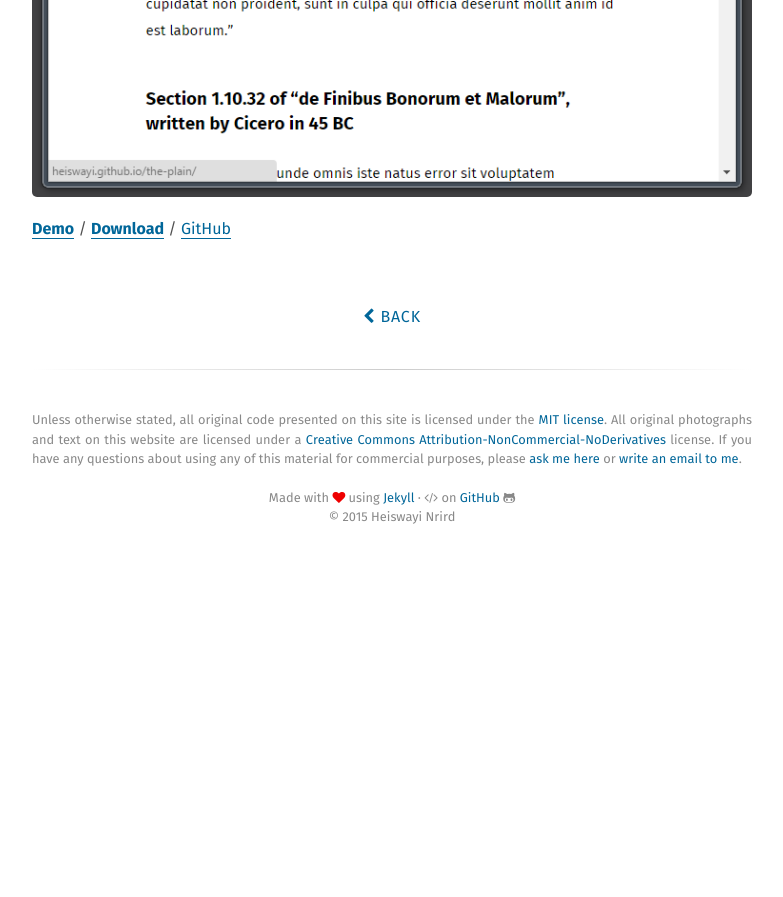
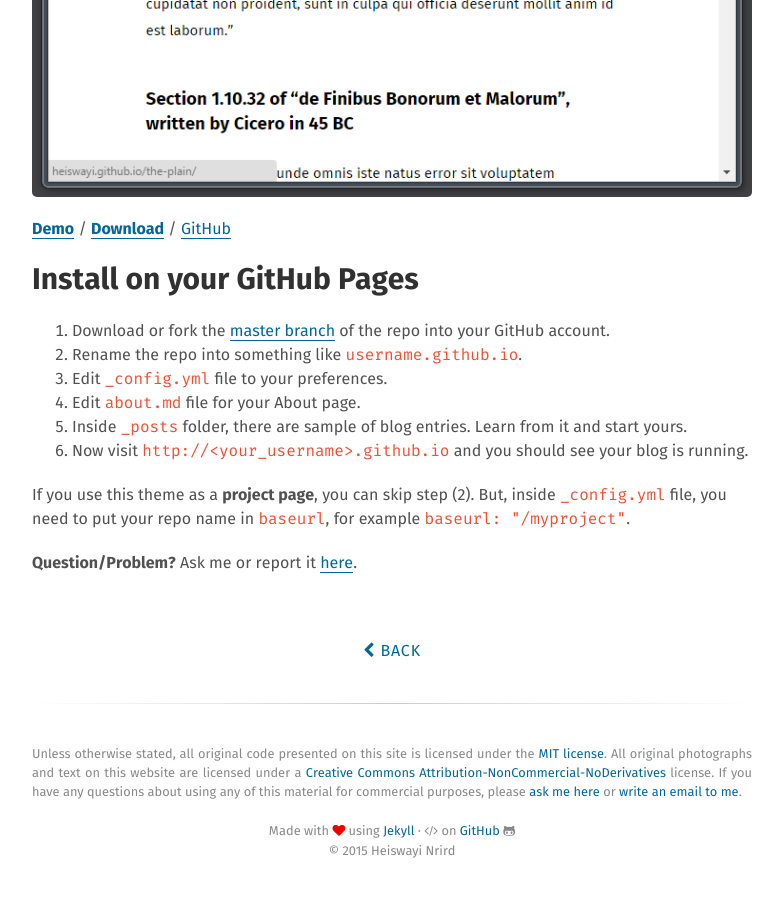
Before and after one commit to x-axis/heiswayi.github.io, a Jekyll site: the page built from _posts/2015-09-10-the-plain.md, in a window 1280 px wide and 900 px high, scrolled down 1081 px. Shown: the top 897 px of the window, without its empty margins (248-1031 px from the left). Built offline with Jekyll 4.4.1, drawn with Linux system fonts in a browser that asks for light colours; nearby versions of some CDN libraries; Markdown is read by kramdown in place of the engine named in the settings; before the commit the page ends 1647 px from its top, so only the background shows below that.

Commit message:
Update an entry

```diff
--- a/_posts/2015-09-10-the-plain.md
+++ b/_posts/2015-09-10-the-plain.md
@@ -9,4 +9,17 @@ Introducing **The Plain**, a minimalist Jekyll theme that focuses on writing mat
 
 ![Screenshot](http://heiswayi.github.io/images/20150910/the-plain.png)
 
-[**Demo**](http://heiswayi.github.io/the-plain/) / [**Download**](https://github.com/heiswayi/the-plain/archive/gh-pages.zip) / [GitHub](https://github.com/heiswayi/the-plain)
+[**Demo**](http://heiswayi.github.io/the-plain/) / [**Download**](https://github.com/heiswayi/the-plain/archive/master.zip) / [GitHub](https://github.com/heiswayi/the-plain)
+
+## Install on your GitHub Pages
+
+1. Download or fork the [master branch](https://github.com/heiswayi/the-plain/archive/master.zip) of the repo into your GitHub account.
+2. Rename the repo into something like `username.github.io`.
+3. Edit `_config.yml` file to your preferences.
+4. Edit `about.md` file for your About page.
+5. Inside `_posts` folder, there are sample of blog entries. Learn from it and start yours.
+6. Now visit `http://<your_username>.github.io` and you should see your blog is running.
+
+If you use this theme as a **project page**, you can skip step (2). But, inside `_config.yml` file, you need to put your repo name in `baseurl`, for example `baseurl: "/myproject"`.
+
+**Question/Problem?** Ask me or report it [here](https://github.com/heiswayi/the-plain/issues).
```
Also changed, not shown: 2 other files.
